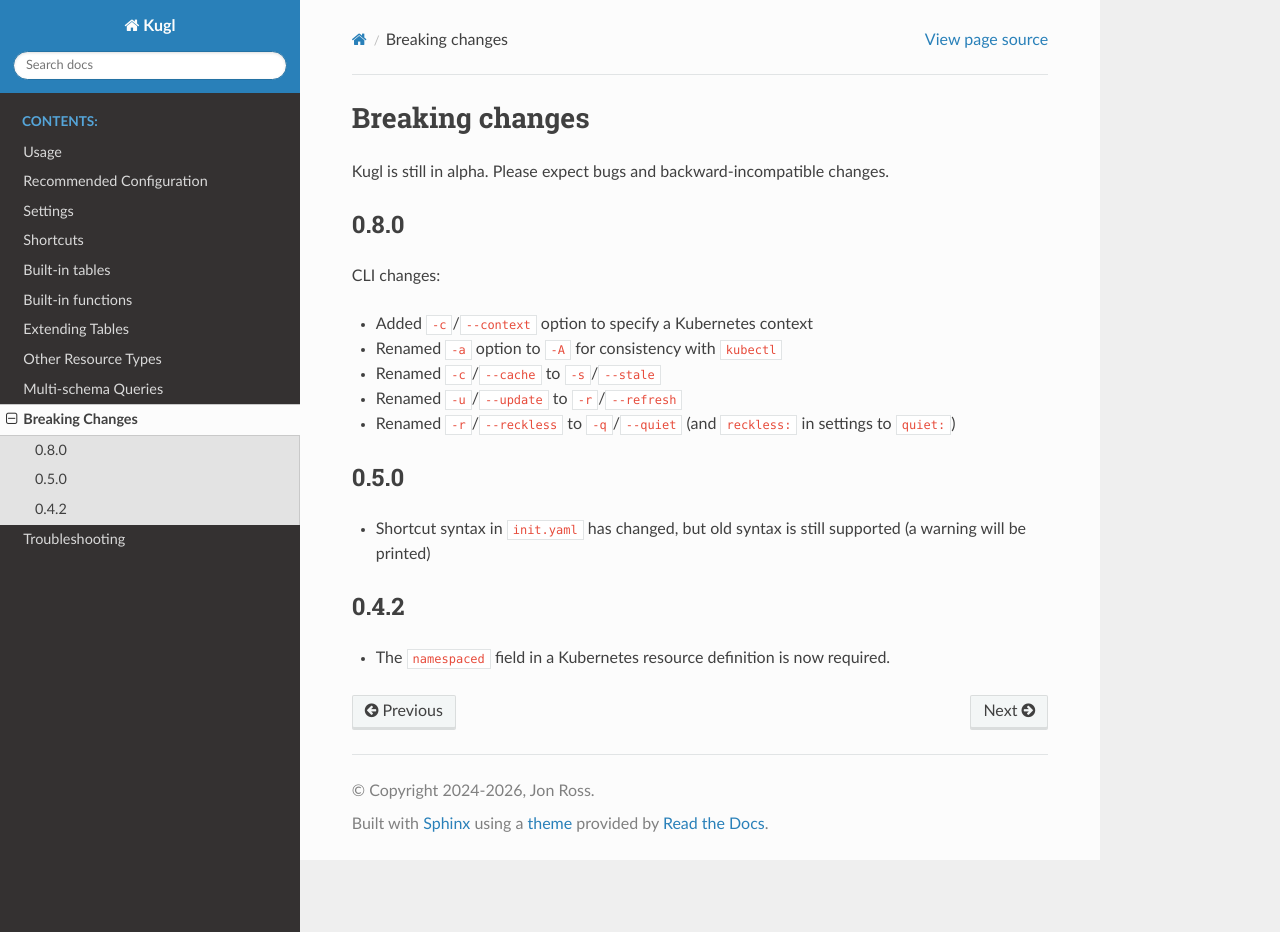
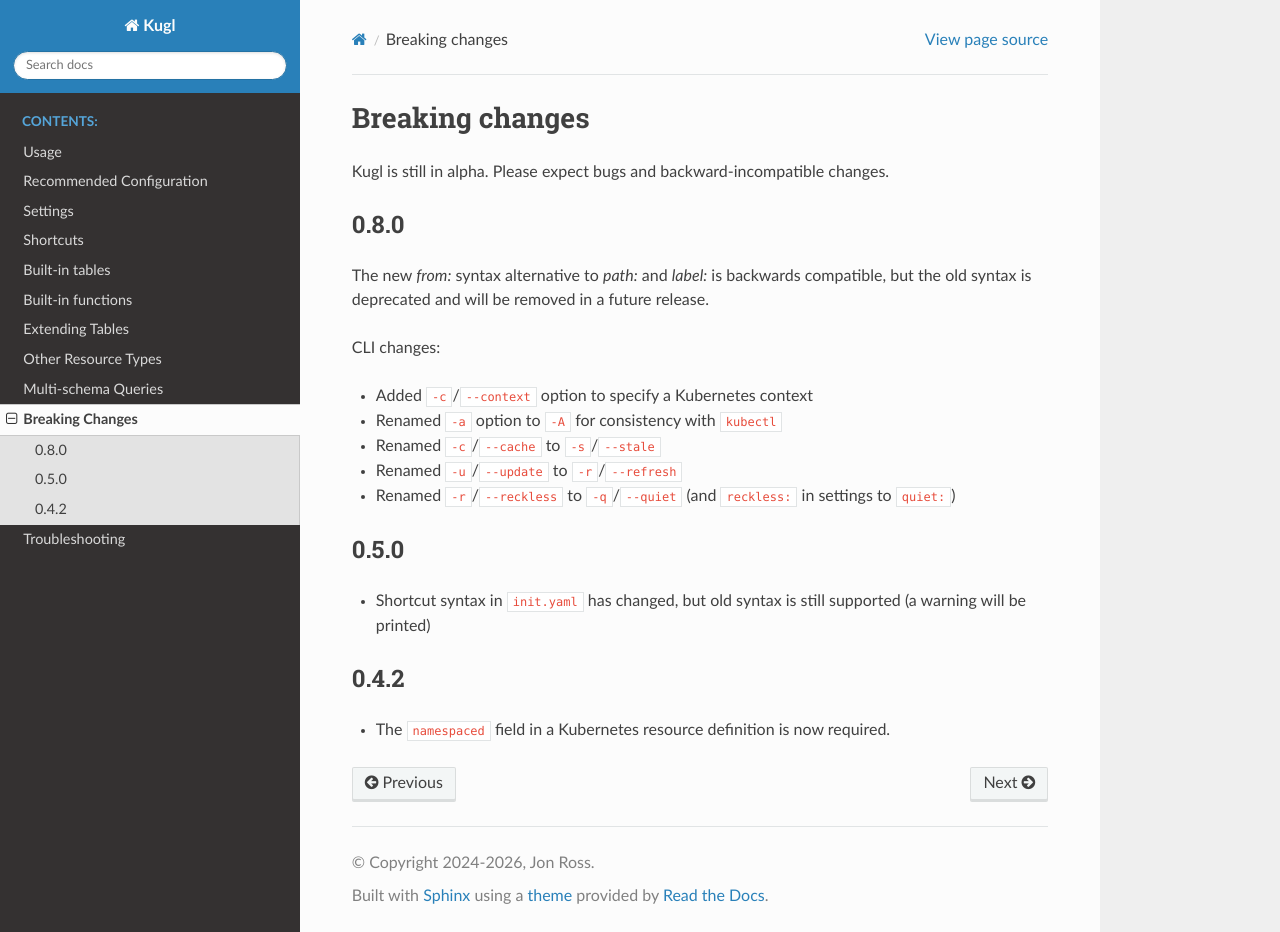
Before and after one commit to jonross/kugl, a Sphinx documentation site: the page built from docs/breaking.rst, in a window 1280 px wide and 932 px high. Built offline with Sphinx 7.4.7 and the Read the Docs theme 3.1.0, drawn with Linux system fonts in a browser that asks for light colours.

Commit message:
Doc tweaks

```diff
--- a/docs/breaking.rst
+++ b/docs/breaking.rst
@@ -8,6 +8,9 @@ Please expect bugs and backward-incompatible changes.
 
 0.8.0
 ~~~~~
+
+The new `from:` syntax alternative to `path:` and `label:` is backwards compatible, but
+the old syntax is deprecated and will be removed in a future release.
 
 CLI changes:
 
```
Also changed, not shown: CHANGELOG.md (+12 -11 lines).
